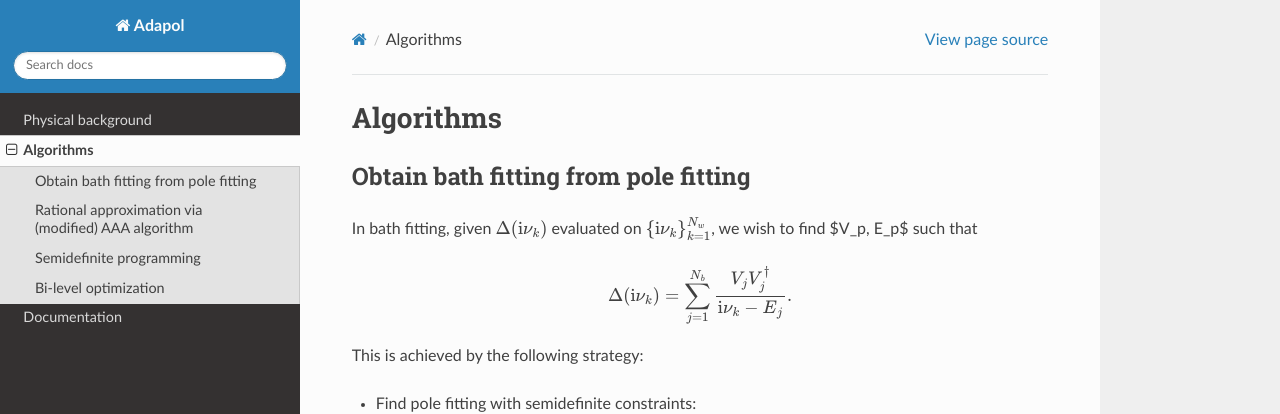
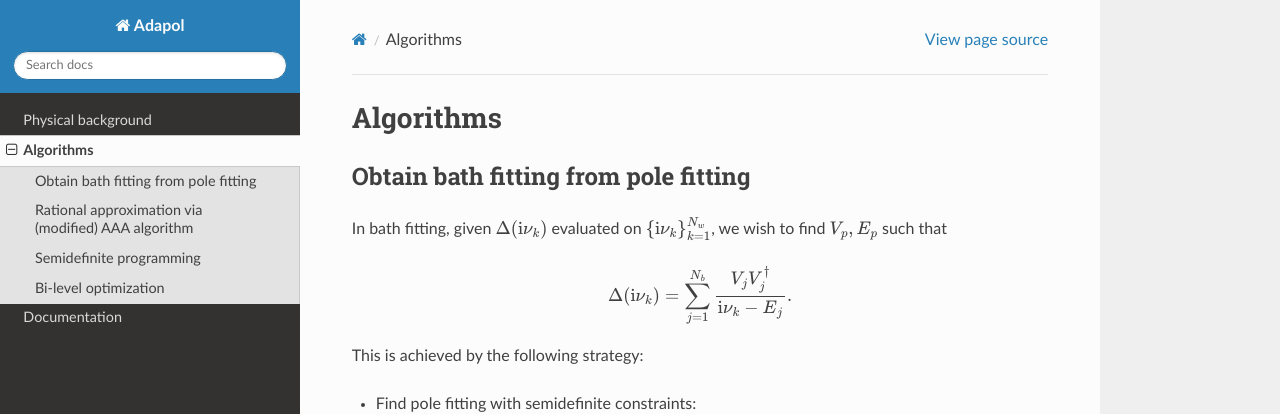
Before and after one commit to flatironinstitute/adapol, a Sphinx documentation site: the page built from doc/algorithms.rst, in a window 1280 px wide and 900 px high. Shown: the top 414 px of the window. Built offline with Sphinx 7.4.7 and the Read the Docs theme 2.0.0, drawn with Linux system fonts in a browser that asks for light colours; some of the changed lines change nothing that is shown.

Commit message:
fix a latex bug

```diff
--- a/doc/algorithms.rst
+++ b/doc/algorithms.rst
@@ -7,7 +7,7 @@ Obtain bath fitting from pole fitting
 --------------------------------------------
 
 In bath fitting, given :math:`\Delta(\mathrm i\nu_k)` evaluated on :math:`\{\mathrm i\nu_k\}_{k=1}^{N_{w}}`, we wish to find
-$V_p, E_p$ such that
+:math:`V_p, E_p` such that
 
 .. math::
 
```
